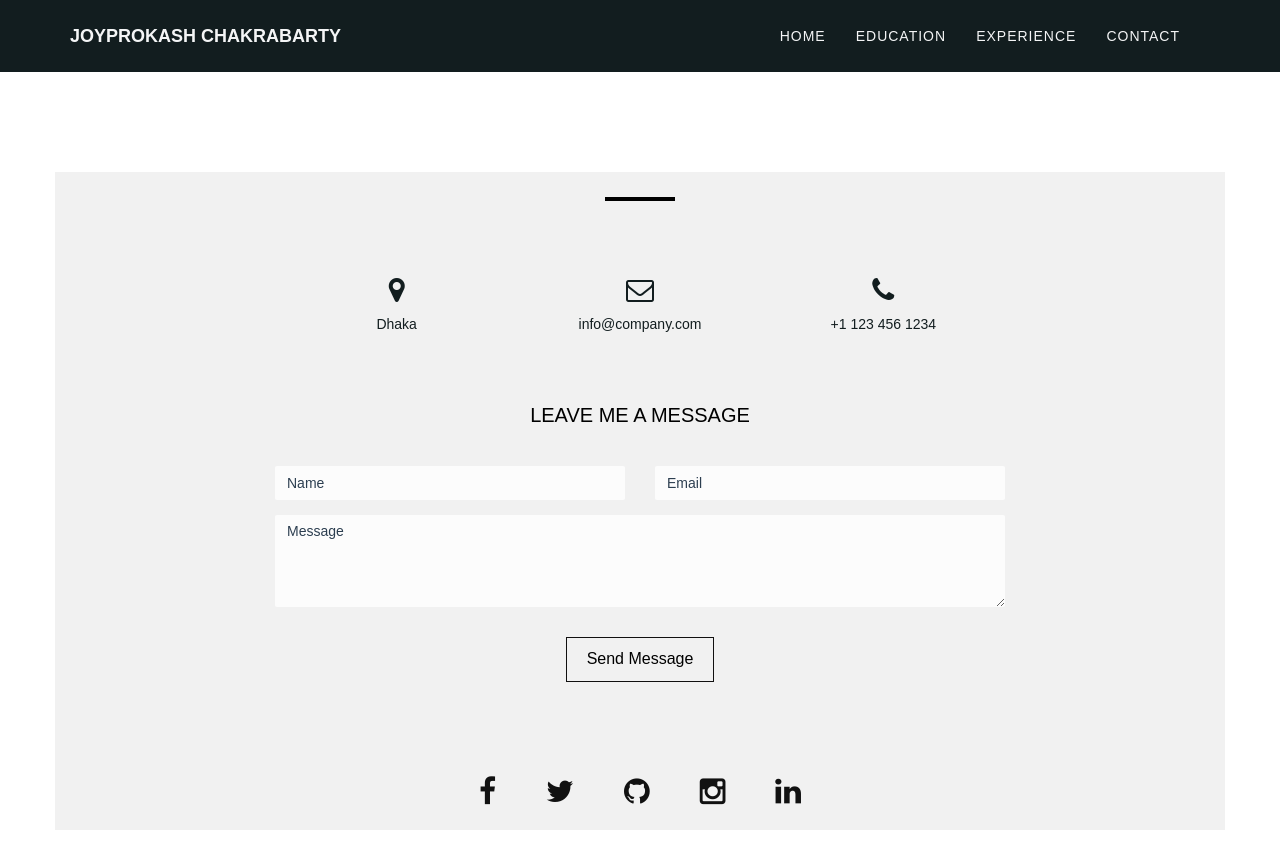
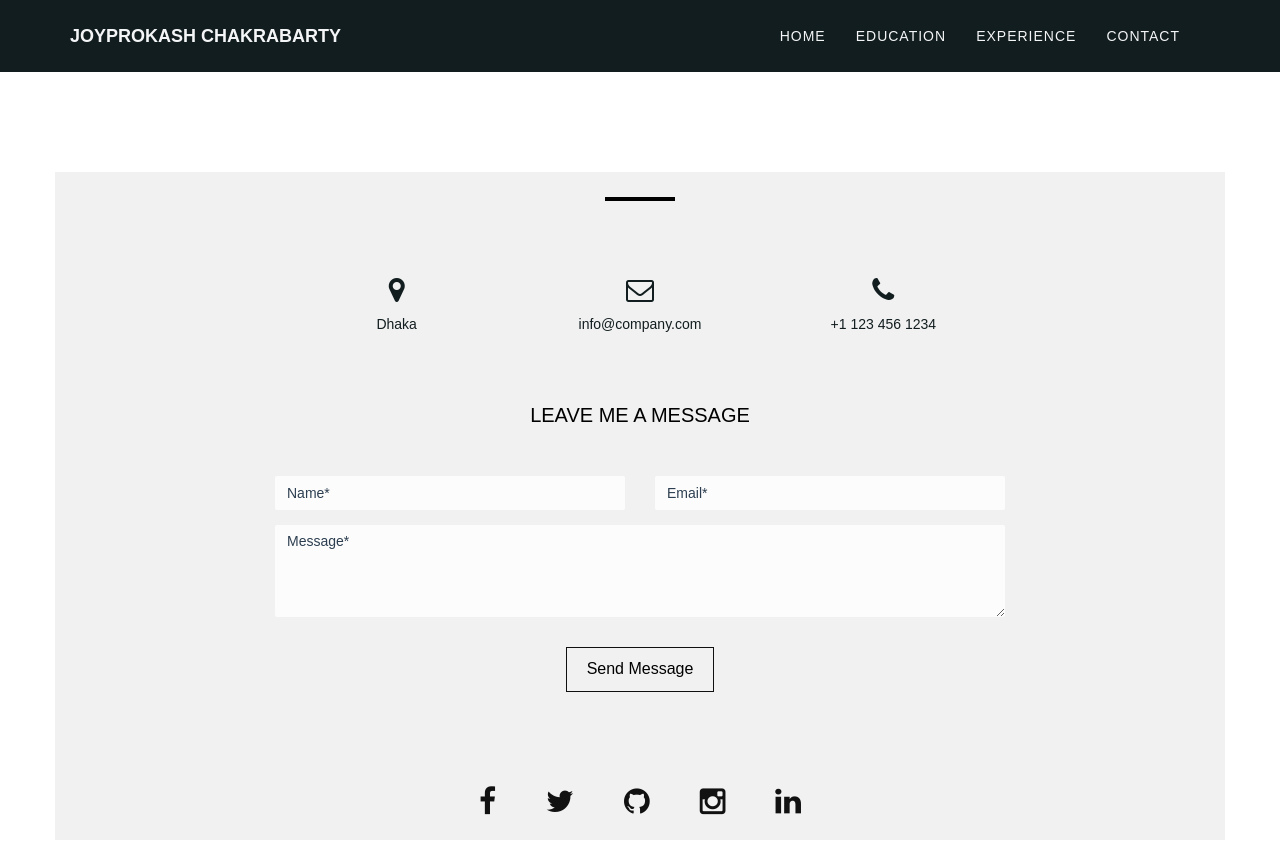
Before and after one commit to joyprokash/me, a Next.js app: page /contact in a window 1280 px wide. Shown: the top 842 px of the page. Built offline with nearby package versions, Linux system fonts and the light colour scheme.

Commit message:
Mail & loader added

```diff
--- a/package.json
+++ b/package.json
@@ -8,8 +8,11 @@
     "start": "next start"
   },
   "dependencies": {
+    "axios": "^0.19.2",
     "next": "9.3.5",
+    "nprogress": "^0.2.0",
     "react": "16.13.1",
-    "react-dom": "16.13.1"
+    "react-dom": "16.13.1",
+    "react-loader-spinner": "^3.1.14"
   }
 }
--- /dev/null
+++ b/pages/_app.js
@@ -0,0 +1,9 @@
+import Router from 'next/router';
+import NProgress from 'nprogress'; //nprogress module
+import 'nprogress/nprogress.css'; //styles of nprogress
+//Binding events.
+Router.events.on('routeChangeStart', () => NProgress.start()); Router.events.on('routeChangeComplete', () => NProgress.done()); Router.events.on('routeChangeError', () => NProgress.done());
+function MyApp({ Component, pageProps }) {
+    return <Component {...pageProps} />
+}
+export default MyApp;
--- a/pages/_document.js
+++ b/pages/_document.js
@@ -12,7 +12,7 @@ class MyDocument extends Document {
         <Head>
             <meta charSet="utf-8" />
             <meta name="viewport" content="width=device-width, initial-scale=1" />
-            <title>Joyprokash - Backend & Front End Developer</title>
+            <title>Joyprokash - Backend || Laravel || NextJS || React Developer</title>
             <meta name="description" content="" />
             <meta name="author" content="" />
             <link rel="stylesheet" type="text/css"  href="css/bootstrap.css" />
--- a/pages/contact.js
+++ b/pages/contact.js
@@ -1,6 +1,76 @@
 import Layout from './../components/layout'
+import React, { Component } from 'react';
+import axios from 'axios';
+import Loader from 'react-loader-spinner';
 
-export default function Contact() {
+export default class Contact extends Component {
+
+  constructor()
+  {
+      super();
+      this.state = {
+          name:'',email:'',error:'',token:'',loader:'false',message:'',nameError:'',emailError:'',messageError:'',success:''
+      };
+      this.handleInputChange = this.handleInputChange.bind(this);
+      this.onSubmit = this.onSubmit.bind(this);
+  }
+
+  handleInputChange(event) {
+    const value = event.target.value;
+    const name = event.target.name;
+    if(value == '')
+    {
+      this.setState({[name+'Error']: `${name} is required`});
+      this.setState({[name]: value});
+    }else
+    {
+      this.setState({[name]: value});
+      this.setState({[name+'Error']: ''});
+    }
+
+  }
+
+  onSubmit(event){
+
+    if(this.state.name != '' && this.state.email != '' && this.state.message != '')
+    {
+        this.setState({loader: 'true'});
+        const param = {name: this.state.name,email: this.state.email,message: this.state.message};
+        axios.post('https://joyprokash.com/send/mail.php', param)
+        .then(response => {
+             if(response.data.status == 'sent')
+             {
+                this.setState({loader: 'false'});
+                this.setState({success: 'Mail has been sent !'});
+             }
+            else
+             {
+                this.setState({loader: 'false'});
+                this.setState({error: 'Something went wrong'});
+             }
+        });
+
+    }else{
+      if(this.state.name == '')
+      {
+        this.setState({nameError: `Name is required`});
+      }
+
+      if(this.state.email == '')
+      {
+        this.setState({emailError: `Email is required`});
+      }
+
+      if(this.state.message == '')
+      {
+        this.setState({messageError: `Message is required`});
+      }
+    }
+
+    event.preventDefault();
+}
+
+  render() {
       return (
         <Layout>
         <div id="contact" className="text-center">
@@ -20,27 +90,40 @@ export default function Contact() {
             </div>
             <div className="col-md-8 col-md-offset-2" >
               <h3>LEAVE ME A MESSAGE</h3>
-          <form name="sentMessage" id="contactForm" noValidate>
+              <form onSubmit={this.onSubmit} id="contactForm" noValidate>
+              <p className="help-block text-danger">{this.state.error}</p>
                 <div className="row">
                   <div className="col-md-6">
                     <div className="form-group">
-                  <input type="text" id="name" className="form-control" placeholder="Name" required="required" />
-                  <p className="help-block text-danger"></p>
+                      <input type="text" id="name" value={this.state.name} onChange={this.handleInputChange}  name="name" className="form-control" placeholder="Name*" required="required" />
+                      <p className="help-block text-danger">{this.state.nameError}</p>
                     </div>
                   </div>
                   <div className="col-md-6">
                     <div className="form-group">
-                  <input type="email" id="email" className="form-control" placeholder="Email" required="required" />
-                  <p className="help-block text-danger"></p>
+                      <input type="email" id="email" value={this.state.email} onChange={this.handleInputChange}  name="email" className="form-control" placeholder="Email*" required="required" />
+                      <p className="help-block text-danger">{this.state.emailError}</p>
                     </div>
                   </div>
                 </div>
                 <div className="form-group">
-              <textarea name="message" id="message" className="form-control" rows="4" placeholder="Message" required></textarea>
-              <p className="help-block text-danger"></p>
+                  <textarea name="message" id="message" value={this.state.message} onChange={this.handleInputChange} name="message" className="form-control" rows="4" placeholder="Message*" required></textarea>
+                  <p className="help-block text-danger">{this.state.messageError}</p>
                 </div>
-            <div id="success"></div>
+                <div id="success">{ this.state.success }</div>
+                {(() => {
+                  switch (this.state.loader) {
+                    case 'false':   return (
                       <button type="submit" className="btn btn-default">Send Message</button>
+                    );
+                    case 'true': return(
+                      <div style={{"textAlign": "center"}}>
+                        <Loader type="ThreeDots" color="#111010" height={50} width={50} visible={true} />
+                      </div>
+                    );
+                  }
+                 })()}
+
               </form>
               <div className="social">
                 <ul>
@@ -55,5 +138,6 @@ export default function Contact() {
           </div>
         </div>
         </Layout>
-  )
+      );
   }
+}
```
Also changed, not shown: pages/contact - Copy.js (added, +59 -0 lines), 1 other file (tests, documents, lock files or other folders). Lines whose indentation alone changed are shown as unchanged.
